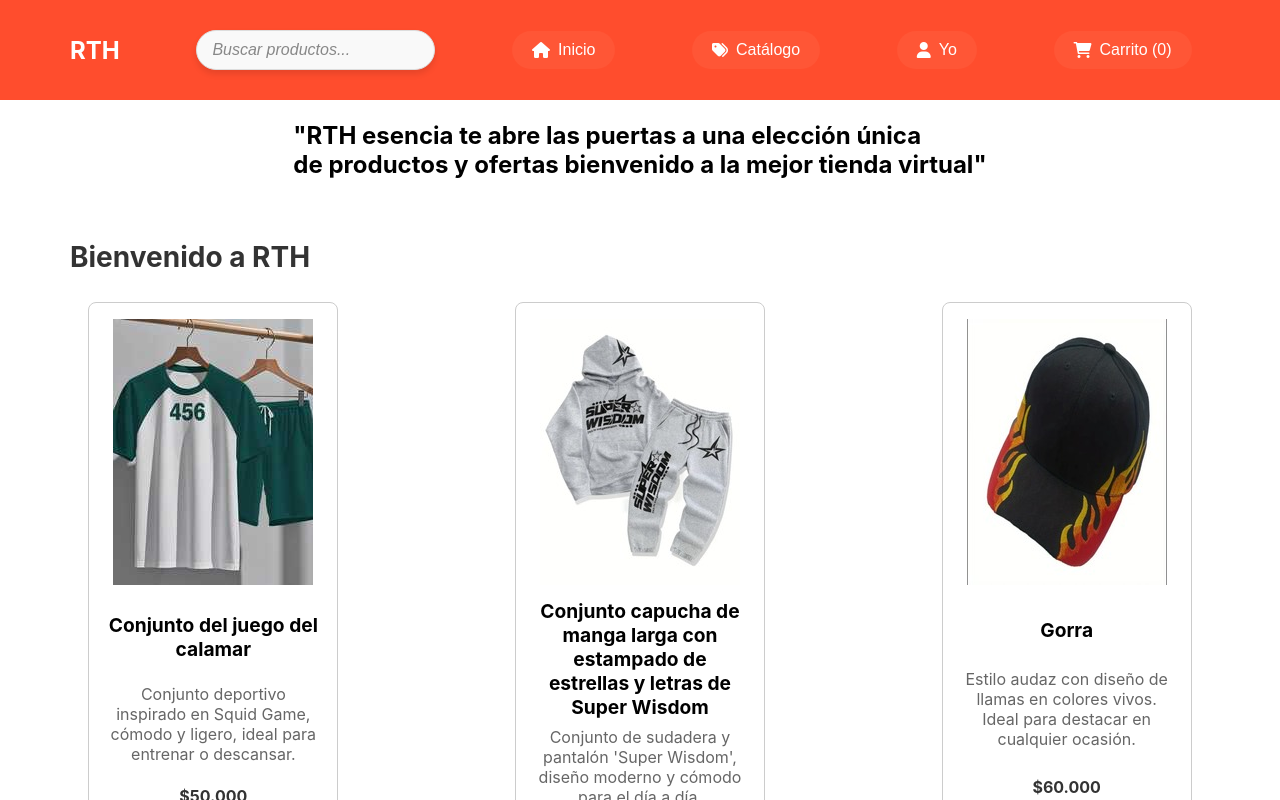
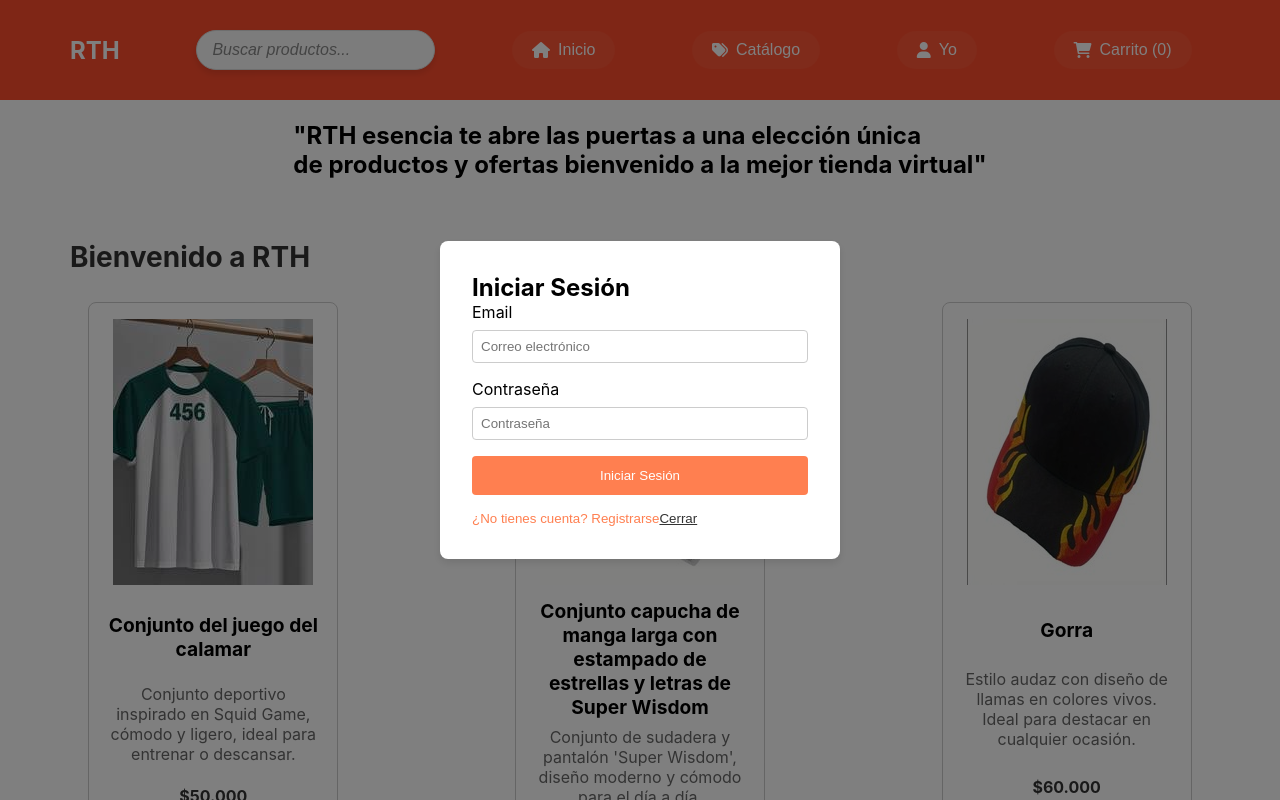
Before and after one commit to fabian-dela-cruz-perez/paginafinal, a React (Create React App) app: page / in a window 1280 px wide. Both pictures are taken after a click on the button "Yo". Shown: the top 800 px of the page. Built offline with nearby package versions, Linux system fonts and the light colour scheme.

Commit message:
boton de registro/login implementado

```diff
--- a/src/App.css
+++ b/src/App.css
@@ -347,3 +347,10 @@ footer {
   justify-content: space-between;
   margin-bottom: 10px;
 }
+
+.carrito-total {
+  text-align: right;
+  margin-top: 20px;
+  font-size: 1.5rem;
+  font-weight: bold;
+}
--- a/src/App.js
+++ b/src/App.js
@@ -3,6 +3,7 @@ import "./hoja-de-estilos/Logo.css";
 import SimpleSearchBar from "./componentes/Barra-de-busqueda";
 import "./hoja-de-estilos/Barra-de-busqueda.css";
 import Productos from "../src/componentes/Productos";
+import LoginRegistro from "./componentes/LoginRegistro"; // Importar el componente de login/registro
 import { useState } from "react";
 import conjuntocalamar from "../src/imagenes/conjuto del juego del calamar.jpg";
 import conjuntocapucha from "../src/imagenes/Conjunto capucha de manga larga con estampado de estrellas y letras de Super Windom.jpg";
@@ -13,6 +14,7 @@ function App() {
   const [searchTerm, setSearchTerm] = useState("");
   const [carrito, setCarrito] = useState([]);
   const [mostrarCarrito, setMostrarCarrito] = useState(false); // Estado para mostrar el carrito
+  const [mostrarLogin, setMostrarLogin] = useState(false); // Estado para mostrar el login/registro
 
   const toggleDropdown = () => {
     setDropdownOpen(!dropdownOpen);
@@ -44,6 +46,18 @@ function App() {
 
   const toggleCarrito = () => {
     setMostrarCarrito(!mostrarCarrito); // Cambiar el estado para mostrar u ocultar el carrito
+  };
+
+  const toggleLogin = () => {
+    setMostrarLogin(!mostrarLogin); // Cambiar el estado para mostrar u ocultar el login/registro
+  };
+
+  // Nueva función para calcular el total de los productos
+  const calcularTotal = () => {
+    return carrito.reduce((total, item) => {
+      const precioNumerico = parseFloat(item.precio.replace("$", "").replace(".", ""));
+      return total + precioNumerico * item.cantidad;
+    }, 0);
   };
 
   return (
@@ -79,7 +93,8 @@ function App() {
               )}
             </div>
 
-            <button className="boton-con-icono">
+            {/* Botón "Yo" para abrir el modal de login/registro */}
+            <button className="boton-con-icono" onClick={toggleLogin}>
               <i className="fas fa-user"></i> Yo
             </button>
 
@@ -150,12 +165,21 @@ function App() {
                 ))}
               </ul>
             )}
+
+            {/* Mostrar el total */}
+            <div className="carrito-total">
+              <h3>Total: ${calcularTotal().toLocaleString("es-ES")}</h3>
+            </div>
+
             <button className="cerrar-carrito" onClick={toggleCarrito}>
               Cerrar
             </button>
           </div>
         </div>
       )}
+
+      {/* Modal de login/registro */}
+      {mostrarLogin && <LoginRegistro onClose={toggleLogin} />}
 
       <footer>
         <div className="footer-container">
--- /dev/null
+++ b/src/componentes/LoginRegistro.js
@@ -0,0 +1,62 @@
+import React, { useState } from "react";
+import "../hoja-de-estilos/LoginRegistro.css";
+
+const LoginRegistro = ({ onClose }) => {
+    const [isRegistrarse, setIsRegistrarse] = useState(false); // Estado para alternar entre login y registro
+
+    const toggleMode = () => {
+        setIsRegistrarse(!isRegistrarse);
+    };
+
+    return (
+        <div className="login-modal">
+            <div className="login-content">
+                <h2>{isRegistrarse ? "Registrarse" : "Iniciar Sesión"}</h2>
+
+                <form>
+                    {isRegistrarse && (
+                        <>
+                            <div className="form-group">
+                                <label htmlFor="nombre">Nombre</label>
+                                <input type="text" id="nombre" placeholder="Nombre completo" required />
+                            </div>
+                        </>
+                    )}
+
+                    <div className="form-group">
+                        <label htmlFor="email">Email</label>
+                        <input type="email" id="email" placeholder="Correo electrónico" required />
+                    </div>
+
+                    <div className="form-group">
+                        <label htmlFor="password">Contraseña</label>
+                        <input type="password" id="password" placeholder="Contraseña" required />
+                    </div>
+
+                    {isRegistrarse && (
+                        <>
+                            <div className="form-group">
+                                <label htmlFor="confirmPassword">Confirmar Contraseña</label>
+                                <input type="password" id="confirmPassword" placeholder="Confirmar contraseña" required />
+                            </div>
+                        </>
+                    )}
+
+                    <button type="submit" className="login-button">
+                        {isRegistrarse ? "Registrarse" : "Iniciar Sesión"}
+                    </button>
+                </form>
+
+                <button className="toggle-button" onClick={toggleMode}>
+                    {isRegistrarse ? "¿Ya tienes cuenta? Iniciar Sesión" : "¿No tienes cuenta? Registrarse"}
+                </button>
+
+                <button className="cerrar-login" onClick={onClose}>
+                    Cerrar
+                </button>
+            </div>
+        </div>
+    );
+};
+
+export default LoginRegistro;
--- /dev/null
+++ b/src/hoja-de-estilos/LoginRegistro.css
@@ -0,0 +1,63 @@
+.login-modal {
+    position: fixed;
+    top: 0;
+    left: 0;
+    width: 100%;
+    height: 100%;
+    background-color: rgba(0, 0, 0, 0.5);
+    display: flex;
+    justify-content: center;
+    align-items: center;
+}
+
+.login-content {
+    background-color: white;
+    padding: 2rem;
+    border-radius: 8px;
+    width: 400px;
+    max-width: 100%;
+    box-shadow: 0 4px 8px rgba(0, 0, 0, 0.1);
+}
+
+.form-group {
+    margin-bottom: 1rem;
+}
+
+.form-group label {
+    display: block;
+    margin-bottom: 0.5rem;
+}
+
+.form-group input {
+    width: 100%;
+    padding: 0.5rem;
+    border: 1px solid #ccc;
+    border-radius: 4px;
+}
+
+.login-button {
+    width: 100%;
+    padding: 0.75rem;
+    background-color: #ff7f50;
+    color: white;
+    border: none;
+    border-radius: 4px;
+    cursor: pointer;
+}
+
+.toggle-button {
+    margin-top: 1rem;
+    background: none;
+    border: none;
+    color: #ff7f50;
+    cursor: pointer;
+}
+
+.cerrar-login {
+    margin-top: 1rem;
+    background: none;
+    border: none;
+    color: #333;
+    cursor: pointer;
+    text-decoration: underline;
+}
```
